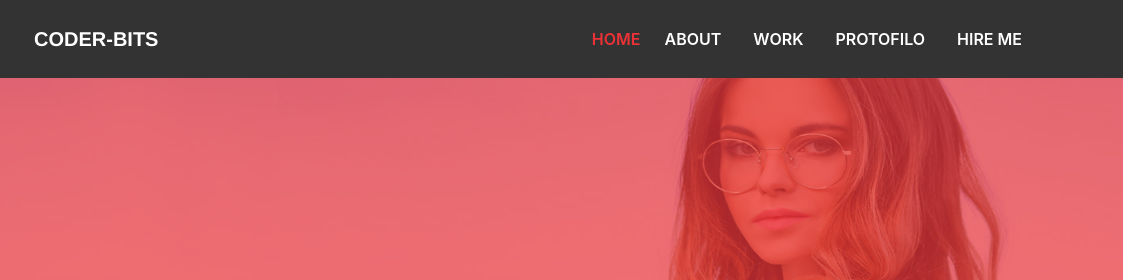
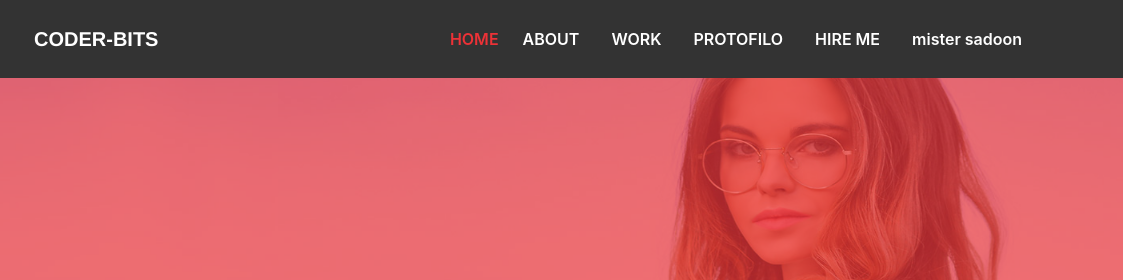
Before and after one commit to KarimZakaria/Team-, a plain HTML site: page Exam/index.html in a window 1280 px wide. Shown: the top 280 px of the page, 157-1280 px from the left. Drawn offline with Linux system fonts and the light colour scheme.

Commit message:
Update index.html

```diff
--- a/Exam/index.html
+++ b/Exam/index.html
@@ -52,6 +52,10 @@
 
                   <li class="nav-item p-2">
                     <a class="nav-link" href="#">HIRE ME</a>
+                  </li>
+
+                      <li class="nav-item p-2">
+                    <a class="nav-link" href="#">mister sadoon</a>
                   </li>
 
 
```
